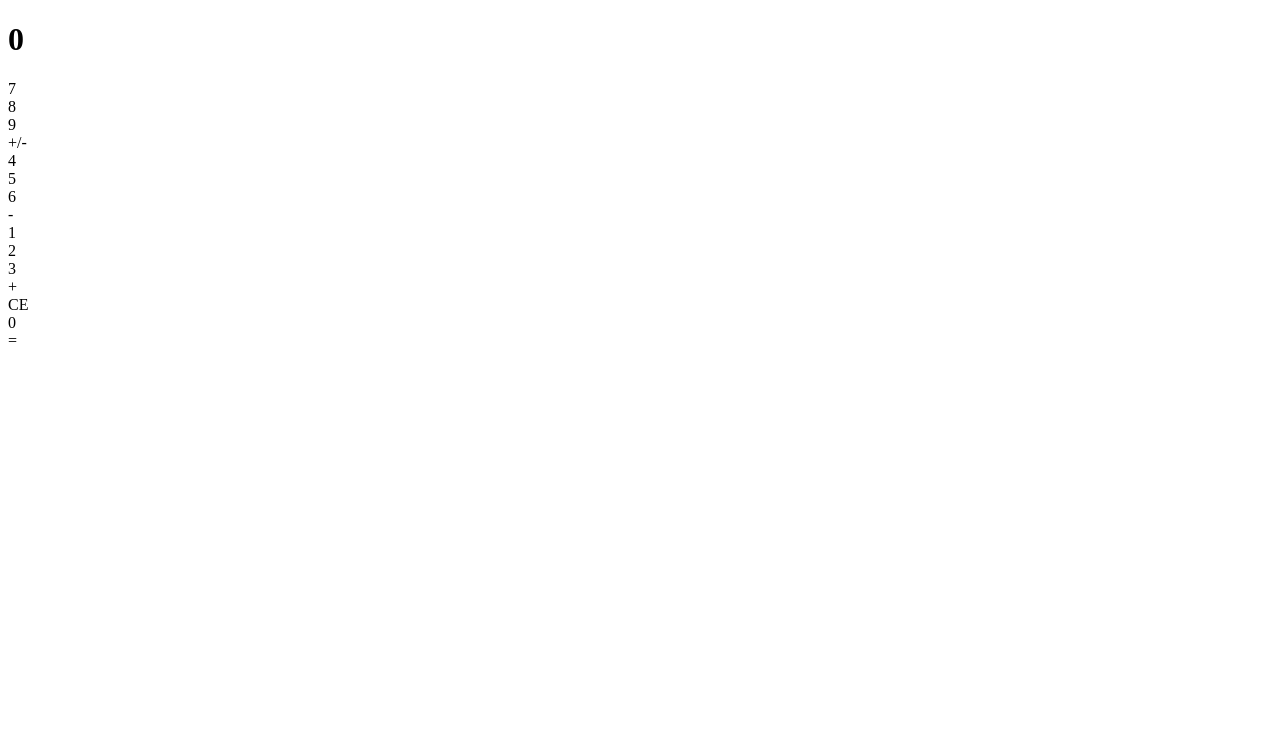
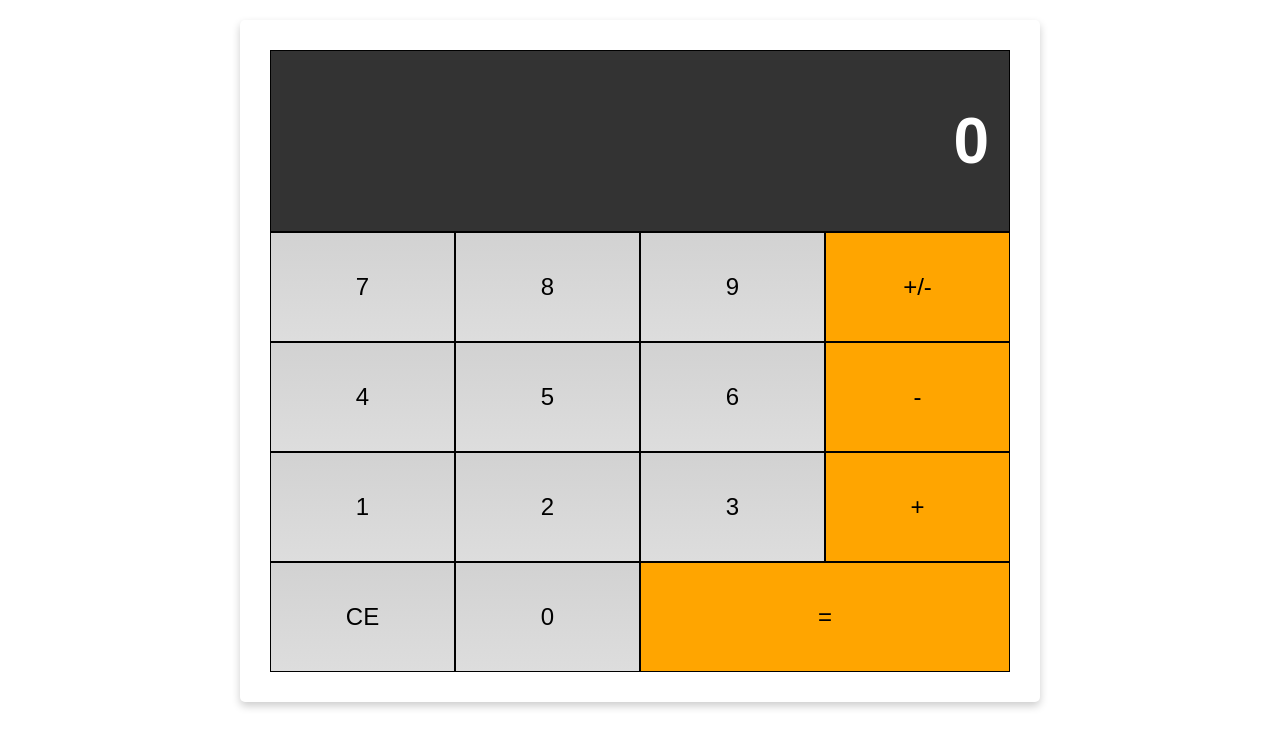
Before and after one commit to rizkypakpahan/calculator_dicodingcourse, a plain HTML site: page index.html in a window 1280 px wide. Drawn offline with Linux system fonts and the light colour scheme.

Commit message:
modify index

```diff
--- a/index.html
+++ b/index.html
@@ -5,11 +5,12 @@
     <meta http-equiv="X-UA-Compatible" content="IE=edge" />
     <meta name="viewport" content="width=device-width, initial-scale=1.0" />
     <title>Web Calculator</title>
+    <link rel="stylesheet" href="assets/style.css" />
   </head>
   <body>
-    <div class="flex-container-column">
+    <div class="flex-container-column card">
       <div class="display">
-        <h1 id="displaynumber">0</h1>
+        <h1 id="displayNumber">0</h1>
       </div>
       <div class="flex-container-row">
         <div class="button">7</div>
@@ -32,8 +33,7 @@
       <div class="flex-container-row">
         <div class="button clear">CE</div>
         <div class="button">0</div>
-        <div class="button equals">=</div>
-        <div class="button"></div>
+        <div class="button equals double">=</div>
       </div>
     </div>
   </body>
```
